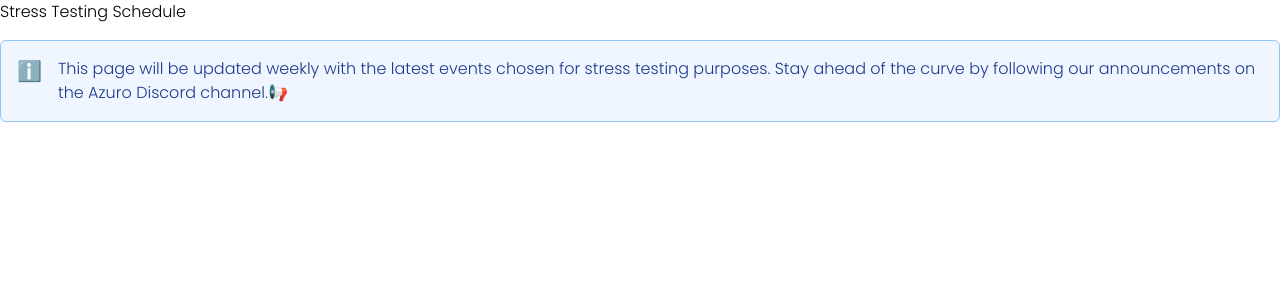
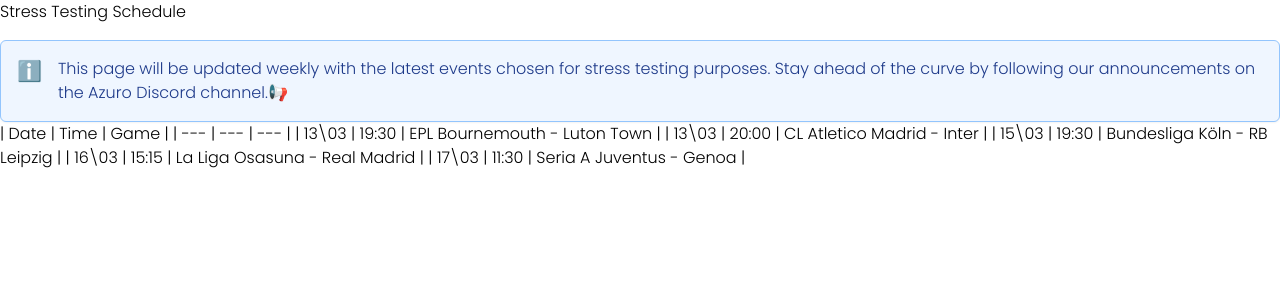
Before and after one commit to Azuro-protocol/gem-docs, a Next.js app: page /community/stress-testing-schedule in a window 1280 px wide. Shown: the top 300 px of the page. Built offline with nearby package versions, Linux system fonts and the light colour scheme.

Commit message:
add stress test schedule

```diff
--- a/pages/community/stress-testing-schedule.mdx
+++ b/pages/community/stress-testing-schedule.mdx
@@ -7,3 +7,12 @@ import { Callout } from 'components'
   This page will be updated weekly with the latest events chosen for stress testing purposes.
   Stay ahead of the curve by following our announcements on the Azuro [Discord](https://discord.gg/fTFky9Yj) channel.📢
 </Callout>
+
+
+| Date | Time | Game |
+| --- | --- | --- |
+| 13\03 | 19:30 | EPL Bournemouth - Luton Town |
+| 13\03 | 20:00 | CL Atletico Madrid - Inter |
+| 15\03 | 19:30 | Bundesliga Köln - RB Leipzig |
+| 16\03 | 15:15 | La Liga Osasuna - Real Madrid |
+| 17\03 | 11:30 | Seria A Juventus - Genoa |
```
